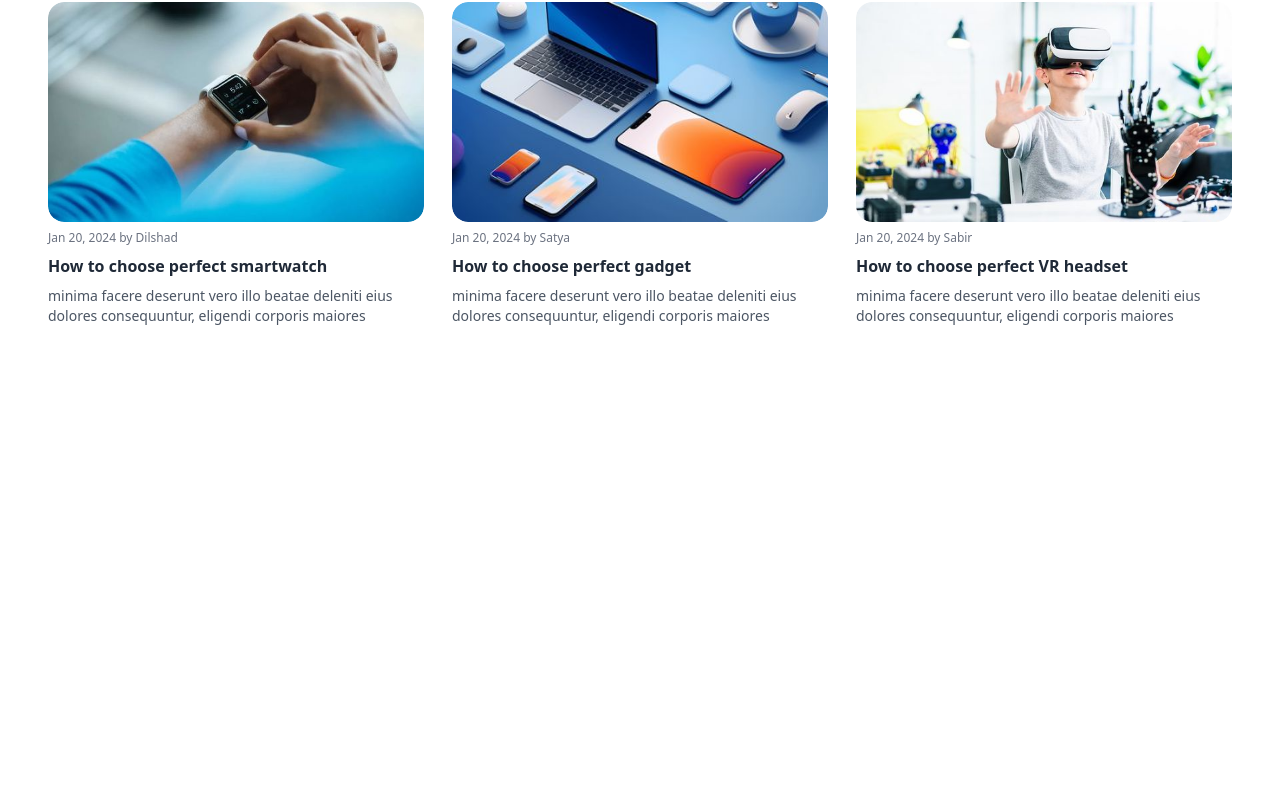
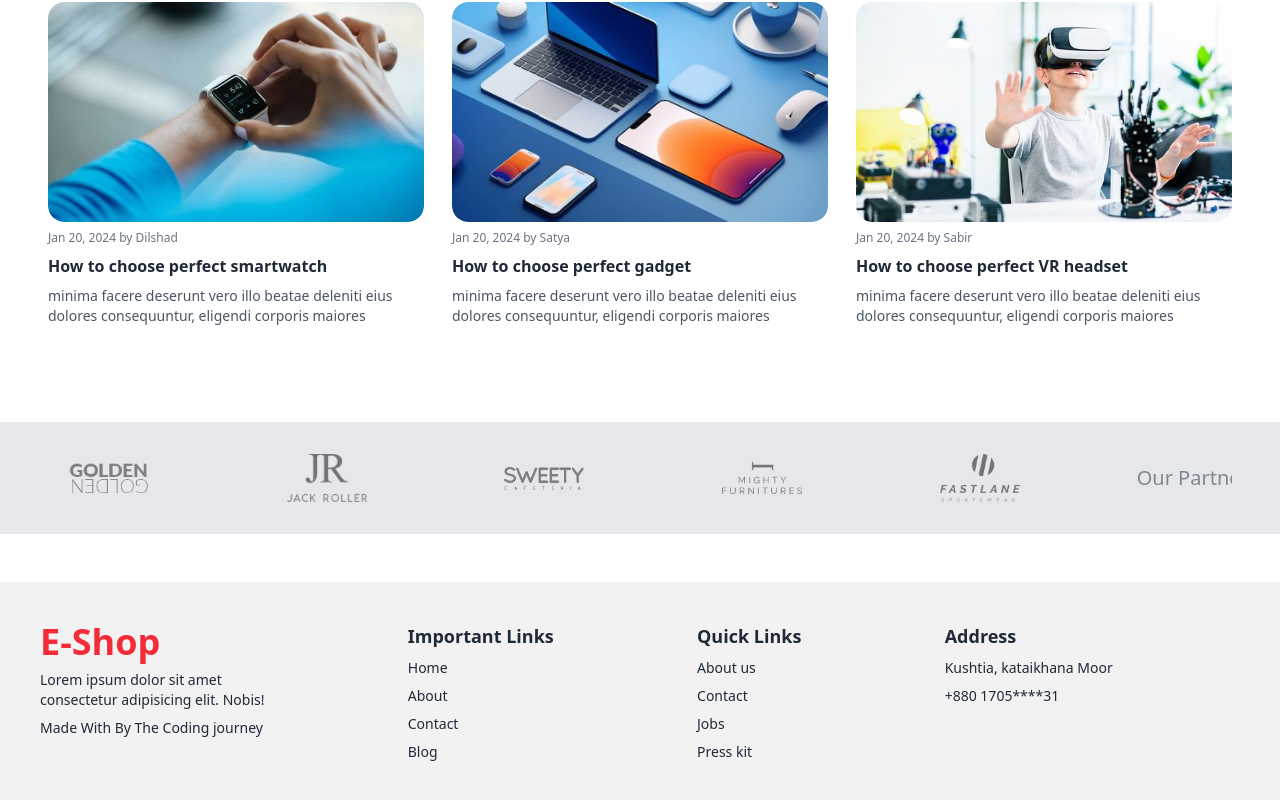
Before and after one commit to MdFuadAmir/E-Shop-Bd, a React (Vite) app: page / in a window 1280 px wide. Shown: the part 3588-4388 px from the top of the page. Before the commit the page ends 3962 px from the top, so only its background shows below. Built offline with nearby package versions, Linux system fonts and the light colour scheme.

Commit message:
added project complete

```diff
--- a/package.json
+++ b/package.json
@@ -15,6 +15,7 @@
     "prop-types": "^15.8.1",
     "react": "^18.2.0",
     "react-dom": "^18.2.0",
+    "react-fast-marquee": "^1.6.4",
     "react-icons": "^5.2.0",
     "react-router-dom": "^6.23.0",
     "react-slick": "^0.30.2",
--- /dev/null
+++ b/src/Components/Footer/Footer.jsx
@@ -0,0 +1,37 @@
+
+
+const Footer = () => {
+    return (
+        <div>
+            <footer className="footer p-10 bg-base-200 text-base-content dark:bg-gray-700 mt-12">
+  <aside>
+    <h1 className="text-4xl font-bold text-primary">E-Shop</h1>
+    <p className="text-sm dark:text-white">Lorem ipsum dolor sit amet <br />  consectetur  adipisicing elit. Nobis!</p>
+    <p className="text-sm dark:text-white">Made With By The Coding journey</p>
+  </aside>
+  <nav>
+    <h6 className="text-lg font-bold dark:text-white">Important Links</h6>
+    <a href="/" className="link link-hover dark:invert">Home</a>
+    <a href="/about" className="link link-hover dark:invert">About</a>
+    <a href="/container" className="link link-hover dark:invert">Contact</a>
+    <a href="/blog" className="link link-hover dark:invert">Blog</a>
+  </nav>
+  <nav>
+    <h6 className="text-lg font-bold dark:text-white">Quick Links</h6>
+    <a className="link link-hover dark:invert">About us</a>
+    <a className="link link-hover dark:invert">Contact</a>
+    <a className="link link-hover dark:invert">Jobs</a>
+    <a className="link link-hover dark:invert">Press kit</a>
+  </nav>
+  <nav>
+    <h6 className="text-lg font-bold dark:text-white">Address</h6>
+    <a className="link link-hover dark:invert">Kushtia, kataikhana Moor</a>
+    <a className="link link-hover dark:invert">+880 1705****31</a>
+  </nav>
+</footer>
+
+        </div>
+    );
+};
+
+export default Footer;
--- a/src/Components/Home/Home.jsx
+++ b/src/Components/Home/Home.jsx
@@ -9,6 +9,8 @@ import Products from "../Products/Products";
 import Banner2 from "../Banner/Banner2";
 import smartWash from "../../assets/category/smartwatch2-removebg-preview.png"
 import Blogs from "../Blogs/Blogs";
+import Patnrers from "../Partners/Patnrers";
+import Footer from "../Footer/Footer";
 
 const bannerData ={
     discount: "30% OFF",
@@ -43,6 +45,8 @@ const Home = () => {
             <Products />
             <Banner2 data={bannerData2}/>
             <Blogs />
+            <Patnrers />
+            <Footer />
         </div>
     );
 };
--- /dev/null
+++ b/src/Components/Partners/Patnrers.jsx
@@ -0,0 +1,28 @@
+import brand1 from "../../assets/brand/br-1.png"
+import brand2 from "../../assets/brand/br-2.png"
+import brand3 from "../../assets/brand/br-3.png"
+import brand4 from "../../assets/brand/br-4.png"
+import brand5 from "../../assets/brand/br-5.png"
+import Marquee from "react-fast-marquee";
+
+const Patnrers = () => {
+    return (
+        <div className="py-8 mt-24 hidden md:block bg-gray-200 dark:bg-white/10">
+            <div className="container">
+                    <Marquee>
+                    <div className="grid grid-cols-6 gap-24 place-items-center opacity-50">
+                    <img src={brand1} alt="brand" className="w-[80px] dark:invert"/>
+                    <img src={brand2} alt="brand" className="w-[80px] dark:invert"/>
+                    <img src={brand3} alt="brand" className="w-[80px] dark:invert"/>
+                    <img src={brand4} alt="brand" className="w-[80px] dark:invert"/>
+                    <img src={brand5} alt="brand" className="w-[80px] dark:invert"/>
+                    <h1 className="text-dark:invert text-xl">Our Partners</h1>
+                    </div>
+                    </Marquee>
+            </div>
+
+        </div>
+    );
+};
+
+export default Patnrers;
```
Also changed, not shown: 1 other file (tests, documents, lock files or other folders).
